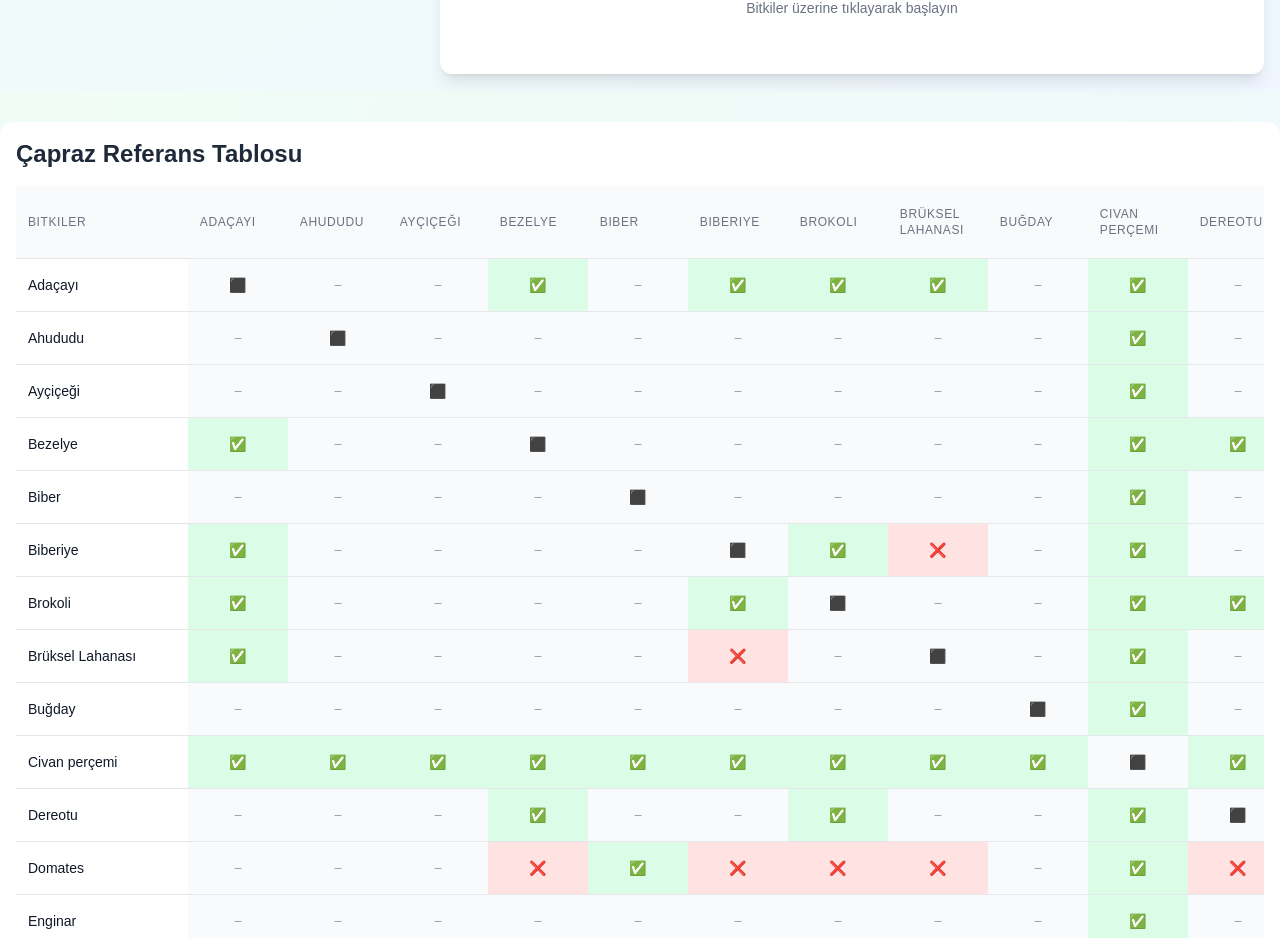
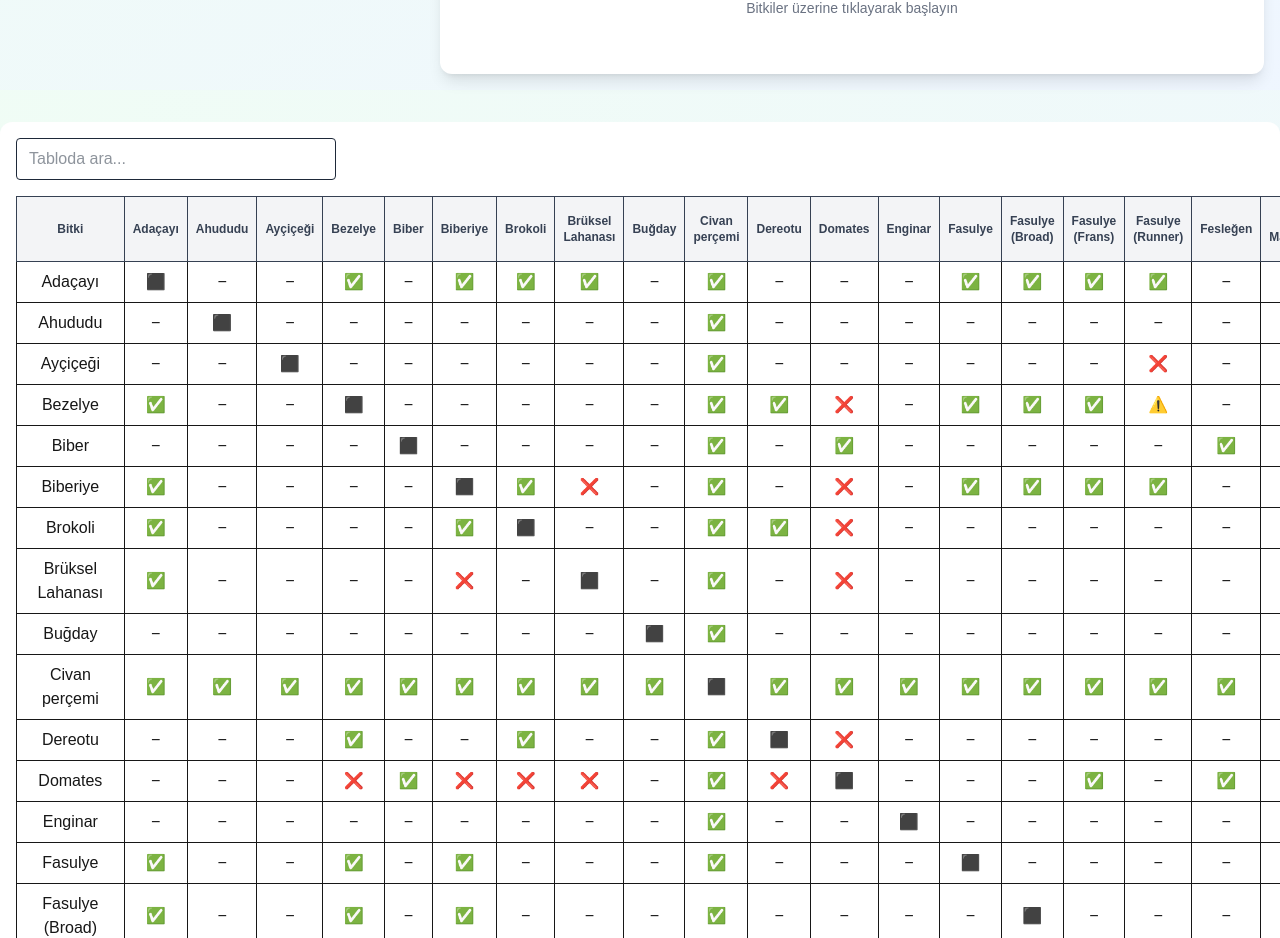
Before and after one commit to ybirdinc/kardes-bitkiler, a Next.js app: page / in a window 1280 px wide. Shown: the part 774-1712 px from the top of the page. Built offline with nearby package versions, Linux system fonts and the light colour scheme.

Commit message:
🛠  master [MODIFIED] çapraz referans tablosu eklendi

```diff
--- a/package.json
+++ b/package.json
@@ -9,6 +9,7 @@
     "lint": "next lint"
   },
   "dependencies": {
+    "@tanstack/react-table": "^8.21.3",
     "lucide-react": "^0.511.0",
     "next": "15.3.3",
     "react": "^19.0.0",
--- a/src/components/CompanionPlantsTable.tsx
+++ b/src/components/CompanionPlantsTable.tsx
@@ -1,5 +1,14 @@
-import React from 'react';
-import companionPlantsDataRaw from '../data/kardes_bitkiler.json';
+"use client";
+import React, { useState } from "react";
+import {
+  useReactTable,
+  getCoreRowModel,
+  getSortedRowModel,
+  getFilteredRowModel,
+  flexRender,
+  SortingState,
+} from "@tanstack/react-table";
+import companionPlantsDataRaw from "../data/kardes_bitkiler.json";
 
 type PlantRelations = {
   favorable: string[];
@@ -7,95 +16,103 @@ type PlantRelations = {
   complex: string[];
 };
 
-const CompanionPlantsTable = () => {
 const data: Record<string, PlantRelations> = companionPlantsDataRaw as Record<string, PlantRelations>;
 const plants = Object.keys(data).sort();
 
-  // İki bitki arasındaki ilişkiyi belirle
-  const getRelationType = (plant1: string, plant2: string): 'favorable' | 'unfavorable' | 'complex' | 'none' => {
-    if (data[plant1].favorable.includes(plant2)) return 'favorable';
-    if (data[plant1].unfavorable.includes(plant2)) return 'unfavorable';
-    if (data[plant1].complex.includes(plant2)) return 'complex';
-    return 'none';
-  };
+const columns = [
+  {
+    header: "Bitki",
+    accessorKey: "plant",
+    cell: (info: any) => info.getValue(),
+    enableSorting: true,
+    enableColumnFilter: true,
+  },
+  ...plants.map((plant2) => ({
+    header: plant2,
+    accessorKey: plant2,
+    cell: (info: any) => info.getValue(),
+    enableSorting: true,
+    enableColumnFilter: false,
+  })),
+];
 
-  // İlişki tipine göre hücre rengi ve içeriği belirle
-  const getCellStyle = (relationType: 'favorable' | 'unfavorable' | 'complex' | 'none') => {
-    switch (relationType) {
-      case 'favorable':
-        return 'bg-green-100 text-green-800';
-      case 'unfavorable':
-        return 'bg-red-100 text-red-800';
-      case 'complex':
-        return 'bg-amber-100 text-amber-800';
-      default:
-        return 'bg-gray-50 text-gray-400';
+const tableData = plants.map((plant1) => {
+  const row: Record<string, string> = { plant: plant1 };
+  plants.forEach((plant2) => {
+    if (plant1 === plant2) {
+      row[plant2] = "⬛";
+    } else if (data[plant1].favorable.includes(plant2)) {
+      row[plant2] = "✅";
+    } else if (data[plant1].unfavorable.includes(plant2)) {
+      row[plant2] = "❌";
+    } else if (data[plant1].complex.includes(plant2)) {
+      row[plant2] = "⚠️";
+    } else {
+      row[plant2] = "−";
     }
-  };
+  });
+  return row;
+});
 
-  const getCellContent = (relationType: 'favorable' | 'unfavorable' | 'complex' | 'none') => {
-    switch (relationType) {
-      case 'favorable':
-        return '✅';
-      case 'unfavorable':
-        return '❌';
-      case 'complex':
-        return '⚠️';
-      default:
-        return '−';
-    }
-  };
+export default function CompanionPlantsDataTable() {
+  const [globalFilter, setGlobalFilter] = useState("");
+  const [sorting, setSorting] = useState<SortingState>([]);
+
+  const table = useReactTable({
+    data: tableData,
+    columns,
+    state: {
+      globalFilter,
+      sorting,
+    },
+    onGlobalFilterChange: setGlobalFilter,
+    onSortingChange: setSorting,
+    getCoreRowModel: getCoreRowModel(),
+    getSortedRowModel: getSortedRowModel(),
+    getFilteredRowModel: getFilteredRowModel(),
+  });
 
   return (
-    <div className="p-4 bg-white rounded-xl shadow-lg">      <div className="mb-4">
-        <h2 className="text-2xl font-bold text-gray-800">Çapraz Referans Tablosu</h2>
-      </div>
-
-      <div className="overflow-x-auto">
-        <div className="inline-block min-w-full align-middle">
-          <div className="overflow-hidden shadow-sm">
-            <table className="min-w-full divide-y divide-gray-200 table-fixed">
-              <thead className="bg-gray-50">
-                <tr>
-                  <th scope="col" className="sticky left-0 z-10 bg-gray-50 px-3 py-3 text-left text-xs font-medium text-gray-500 uppercase tracking-wider min-w-[120px]">
-                    Bitkiler
-                  </th>
-                  {plants.map((plant: string) => (
+    <div className="overflow-x-auto bg-white rounded-xl shadow-lg p-4">
+      <input
+        type="text"
+        placeholder="Tabloda ara..."
+        value={globalFilter ?? ""}
+        onChange={e => setGlobalFilter(e.target.value)}
+        className="mb-4 px-3 py-2 border rounded w-full max-w-xs"
+      />
+      <table className="min-w-full border">
+        <thead>
+          {table.getHeaderGroups().map((headerGroup) => (
+            <tr key={headerGroup.id}>
+              {headerGroup.headers.map((header) => (
                 <th
-                      key={plant}
-                      scope="col"
-                      className="px-3 py-3 text-left text-xs font-medium text-gray-500 uppercase tracking-wider min-w-[100px] whitespace-normal"
+                  key={header.id}
+                  className="px-2 py-2 bg-gray-100 text-xs text-gray-700 border cursor-pointer select-none"
+                  onClick={header.column.getToggleSortingHandler()}
                 >
-                      {plant}
+                  {flexRender(header.column.columnDef.header, header.getContext())}
+                  {{
+                    asc: " ▲",
+                    desc: " ▼",
+                  }[header.column.getIsSorted() as string] ?? ""}
                 </th>
               ))}
             </tr>
+          ))}
         </thead>
-              <tbody className="bg-white divide-y divide-gray-200">
-                {plants.map((plant1: string) => (
-                  <tr key={plant1} className="hover:bg-gray-50">
-                    <td className="sticky left-0 z-10 bg-white px-3 py-4 text-sm font-medium text-gray-900 whitespace-nowrap">
-                      {plant1}
+        <tbody>
+          {table.getRowModel().rows.map((row) => (
+            <tr key={row.id}>
+              {row.getVisibleCells().map((cell) => (
+                <td key={cell.id} className="px-2 py-2 text-center border">
+                  {flexRender(cell.column.columnDef.cell, cell.getContext())}
                 </td>
-                    {plants.map((plant2: string) => {
-                      const relationType = getRelationType(plant1, plant2);
-                      return (                        <td
-                          key={plant2}
-                          className={`px-3 py-4 text-sm text-center ${getCellStyle(relationType)}`}
-                          title={`${plant1} -> ${plant2}: ${relationType}`}
-                        >
-                          {plant1 === plant2 ? '⬛' : getCellContent(relationType)}
-                        </td>
-                      );
-                    })}
+              ))}
             </tr>
           ))}
         </tbody>
       </table>
-          </div>
-        </div>
-      </div>
-
       {/* Lejant */}
       <div className="mt-4 flex flex-wrap gap-4">
         <div className="flex items-center gap-2">
@@ -111,12 +128,10 @@ const CompanionPlantsTable = () => {
           <span className="text-sm text-gray-600">Karmaşık</span>
         </div>
         <div className="flex items-center gap-2">
-          <span className="inline-block w-6 h-6 bg-gray-50 text-gray-400 text-center rounded">−</span>
-          <span className="text-sm text-gray-600">İlişkisiz</span>
+          <span className="inline-block w-6 h-6 bg-gray-100 text-gray-800 text-center rounded">−</span>
+          <span className="text-sm text-gray-600">İlişki Yok</span>
         </div>
       </div>
     </div>
   );
-};
-
-export default CompanionPlantsTable;
+}
```
Also changed, not shown: 1 other file (tests, documents, lock files or other folders). Lines whose indentation alone changed are shown as unchanged.
